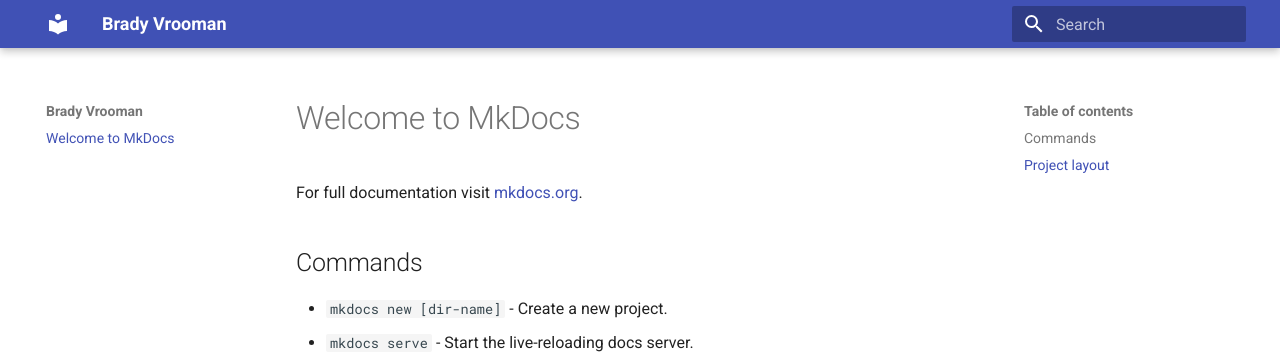
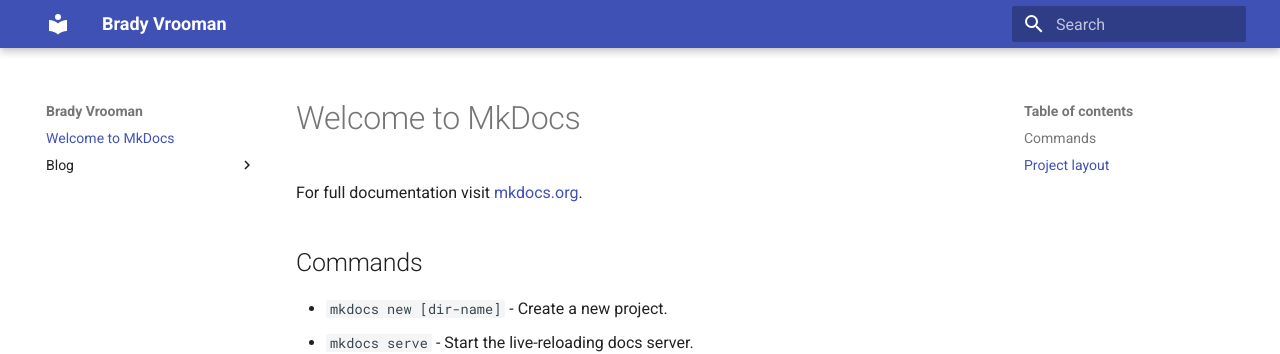
Before and after one commit to prahxy/Rev8, an MkDocs documentation site: the page built from docs/index.md, in a window 1280 px wide. Shown: the top 354 px of the page. Built offline with MkDocs 1.6.1 and Material for MkDocs 9.7.7, drawn with Linux system fonts in a browser that asks for light colours.

Commit message:
Add Search and Blog Plugins

```diff
--- a/mkdocs.yml
+++ b/mkdocs.yml
@@ -2,3 +2,6 @@
 site_url: https://bradyvrooman.com
 theme:
   name: material
+plugins:
+  - search
+  - blog
```
Also changed, not shown: docs/blog/index.md (added, +1 -0 lines).
